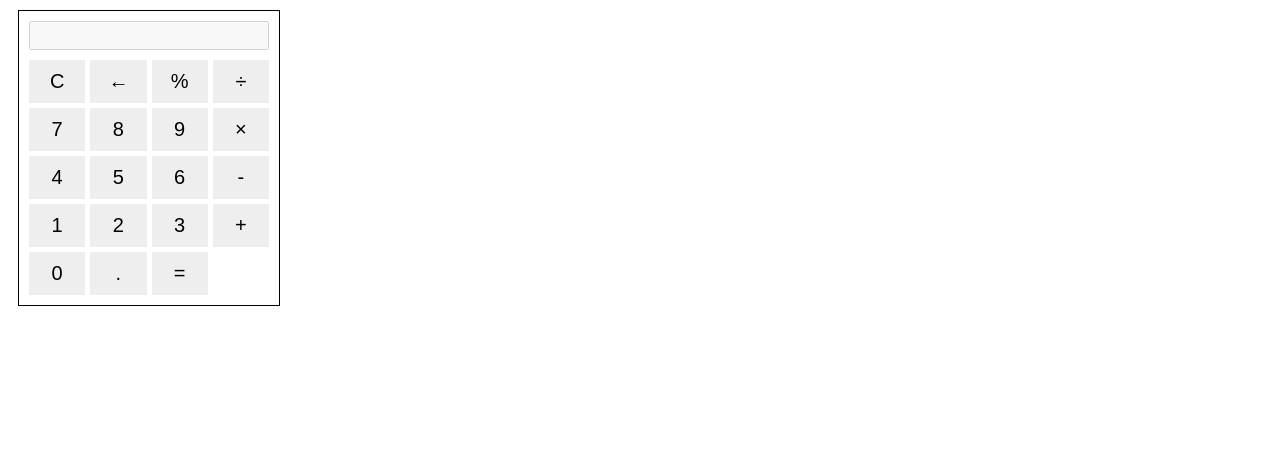
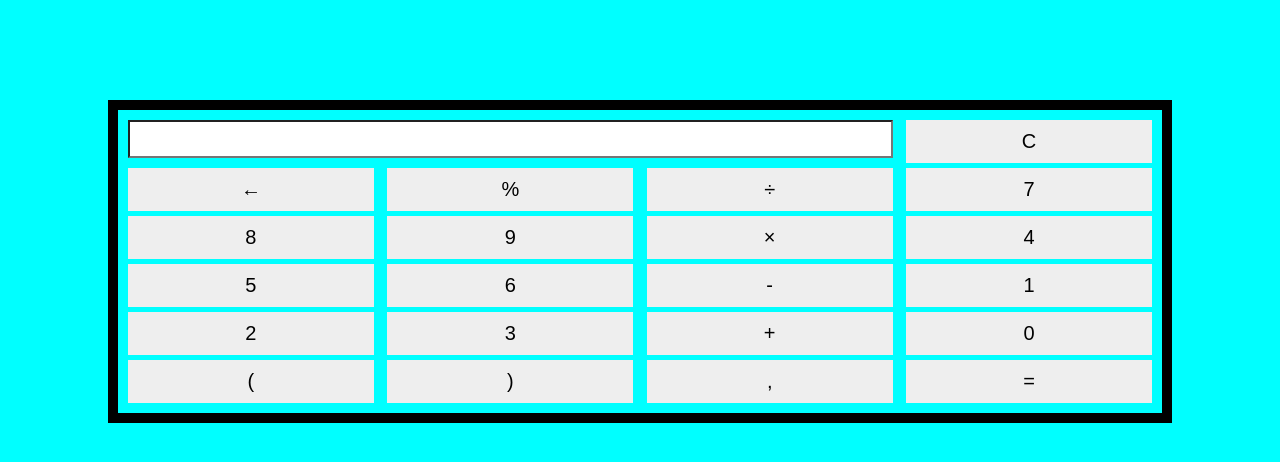
Before and after one commit to lysgut/calc, a plain HTML site: page index.html in a window 1280 px wide. Drawn offline with Linux system fonts and the light colour scheme.

```diff
--- a/index.html
+++ b/index.html
@@ -4,13 +4,13 @@
     <meta charset="UTF-8">
     <meta http-equiv="X-UA-Compatible" content="IE=edge">
     <meta name="viewport" content="width=device-width, initial-scale=1.0">
-    <title>Document</title>
+    <title>Calculadora</title>
     <link rel="stylesheet" href="style.css">
     <script src="script.js"></script>
 </head>
 <body>
     <div class="calculator">
-        <input type="text" id="result" disabled>
+        <input type="text" id="result">
         <button onclick="clearResult()">C</button>
         <button onclick="backspace()">&larr;</button>
         <button onclick="insert('%')">%</button>
@@ -28,7 +28,9 @@
         <button onclick="insert('3')">3</button>
         <button onclick="insert('+')">+</button>
         <button onclick="insert('0')">0</button>
-        <button onclick="insert('.')">.</button>
+        <button onclick="insert('(')">(</button>
+        <button onclick="insert(')')">)</button>
+        <button onclick="insert('.')">,</button>
         <button onclick="calculate()">=</button>
       </div>
 </body>
--- a/style.css
+++ b/style.css
@@ -1,20 +1,24 @@
+body {
+    background-color: aqua;
+}
 .calculator {
+    display: flex;
+    justify-content: space-between;
     display: grid;
-    grid-template-columns: repeat(4, 1fr);
+    grid-template-columns: 24% 24% 24% 24%;
     gap: 5px;
-    margin: 10px;
-    border: 1px solid black;
+    margin: 100px;
+    border: 10px solid black;
     padding: 10px;
-    width: 240px;
+    width: 100%px;
 }
-
 .calculator input[type="text"] {
-    grid-column: 1 / span 4;
+    grid-column: 1 / span 3;
     margin-bottom: 5px;
     text-align: right;
     padding: 5px;
+    background-color: white;
 }
-
 .calculator button {
     font-size: 20px;
     padding: 10px;
@@ -22,7 +26,6 @@
     background-color: #eee;
     cursor: pointer;
 }
-
 .calculator button:hover {
     background-color: #ccc;
 }
```
Also changed, not shown: script.js (line endings or trailing spaces). Lines whose indentation alone changed are shown as unchanged.
